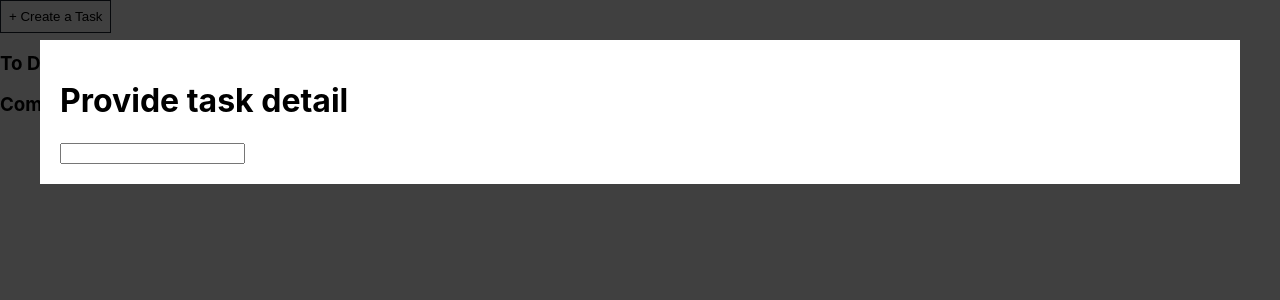
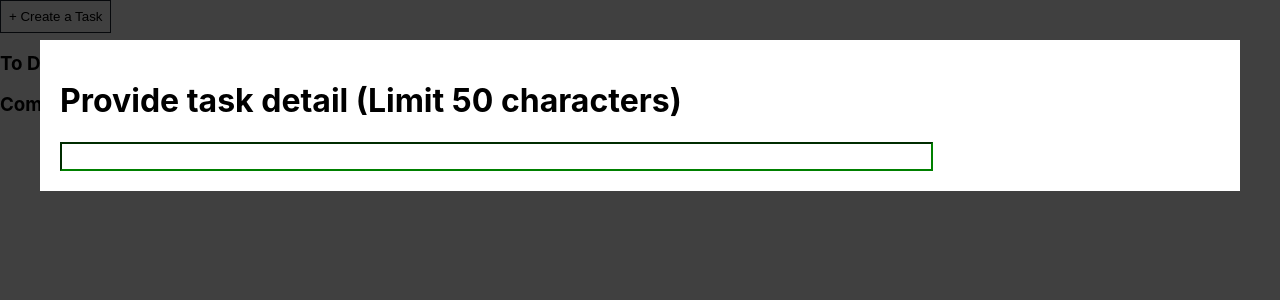
Before and after one commit to amanjadon54/todo-app, a React (Create React App) app: page / in a window 1280 px wide. Both pictures are taken after a click on the button "+ Create a Task". Shown: the top 300 px of the page. Built offline with nearby package versions, Linux system fonts and the light colour scheme.

Commit message:
Core: added input field css

```diff
--- a/src/App.css
+++ b/src/App.css
@@ -44,6 +44,13 @@
   color: #ffffff;
 }
 
+.addTextInput {
+  font-size: 20px;
+  color: black;
+  border-color: green;
+  background: white;
+}
+
 @keyframes App-logo-spin {
   from {
     transform: rotate(0deg);
--- a/src/App.js
+++ b/src/App.js
@@ -100,8 +100,18 @@ class App extends Component {
         />
         {showAddTaskLabel && (
           <DialogModal id="my-custom-modal">
-            <h1>Provide task detail</h1>
-            <InputField inputLabelOnKey={this.addTaskEnter} />
+            <h1>Provide task detail (Limit 50 characters)</h1>
+            <InputField
+              inputLabelClassName="addTextInput"
+              inputMaxLength="50"
+              inputSize="70"
+              inputLabelOnKey={this.addTaskEnter}
+            />
+            {/* <Button
+              buttonClassName="button"
+              buttonClick={DialogModal.close("my-custom-modal")}
+              buttonLabel="Close"
+            /> */}
           </DialogModal>
         )}
         <h3>To Do Items</h3>
--- a/src/components/DialogModal/index.js
+++ b/src/components/DialogModal/index.js
@@ -19,11 +19,11 @@ class DialogModal extends Component {
   };
 
   static close = (id) => (e) => {
-    e.preventDefault();
+    // e.preventDefault();
 
     // close modal specified by id
     let modal = DialogModal.modals.find((x) => x.props.id === id);
-    modal.setState({ isOpen: false });
+    // this.setState({ isOpen: false });
     // document.body.classList.remove("jw-modal-open");
   };
 
@@ -33,13 +33,13 @@ class DialogModal extends Component {
     this.state = { isOpen: true };
   }
 
-  //   componentDidMount() {
-  //     // move element to bottom of page (just before </body>) so it can be displayed above everything else
-  //     // document.body.appendChild(this.element);
+  // componentDidMount() {
+  //   // move element to bottom of page (just before </body>) so it can be displayed above everything else
+  //   // document.body.appendChild(this.element);
 
-  //     // add this modal instance to the modal service so it's accessible from other components
-  //     DialogModal.modals.push(this);
-  //   }
+  //   // add this modal instance to the modal service so it's accessible from other components
+  //   DialogModal.modals.push(this);
+  // }
 
   //   componentWillUnmount() {
   //     // remove this modal instance from modal service
--- a/src/components/InputField/index.js
+++ b/src/components/InputField/index.js
@@ -10,7 +10,13 @@ class InputField extends Component {
 
   render() {
     return (
-      <input value={this.props.InputFieldValue} onKeyDown={this.handleEnter} />
+      <input
+        className={this.props.inputLabelClassName}
+        maxLength={this.props.inputMaxLength}
+        size={this.props.inputSize}
+        value={this.props.InputFieldValue}
+        onKeyDown={this.handleEnter}
+      />
     );
   }
 }
--- a/src/index.css
+++ b/src/index.css
@@ -1,13 +1,13 @@
 body {
   margin: 0;
-  font-family: -apple-system, BlinkMacSystemFont, 'Segoe UI', 'Roboto', 'Oxygen',
-    'Ubuntu', 'Cantarell', 'Fira Sans', 'Droid Sans', 'Helvetica Neue',
+  font-family: -apple-system, BlinkMacSystemFont, "Segoe UI", "Roboto", "Oxygen",
+    "Ubuntu", "Cantarell", "Fira Sans", "Droid Sans", "Helvetica Neue",
     sans-serif;
   -webkit-font-smoothing: antialiased;
   -moz-osx-font-smoothing: grayscale;
 }
 
 code {
-  font-family: source-code-pro, Menlo, Monaco, Consolas, 'Courier New',
+  font-family: source-code-pro, Menlo, Monaco, Consolas, "Courier New",
     monospace;
 }
```
